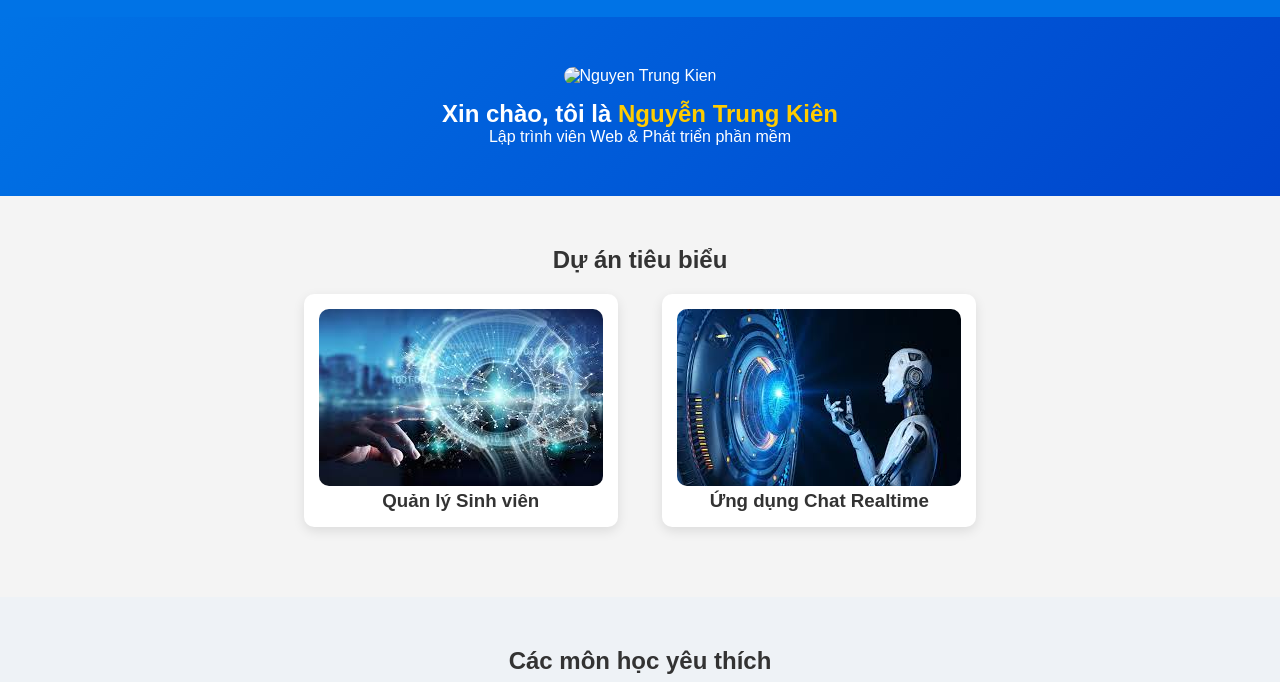
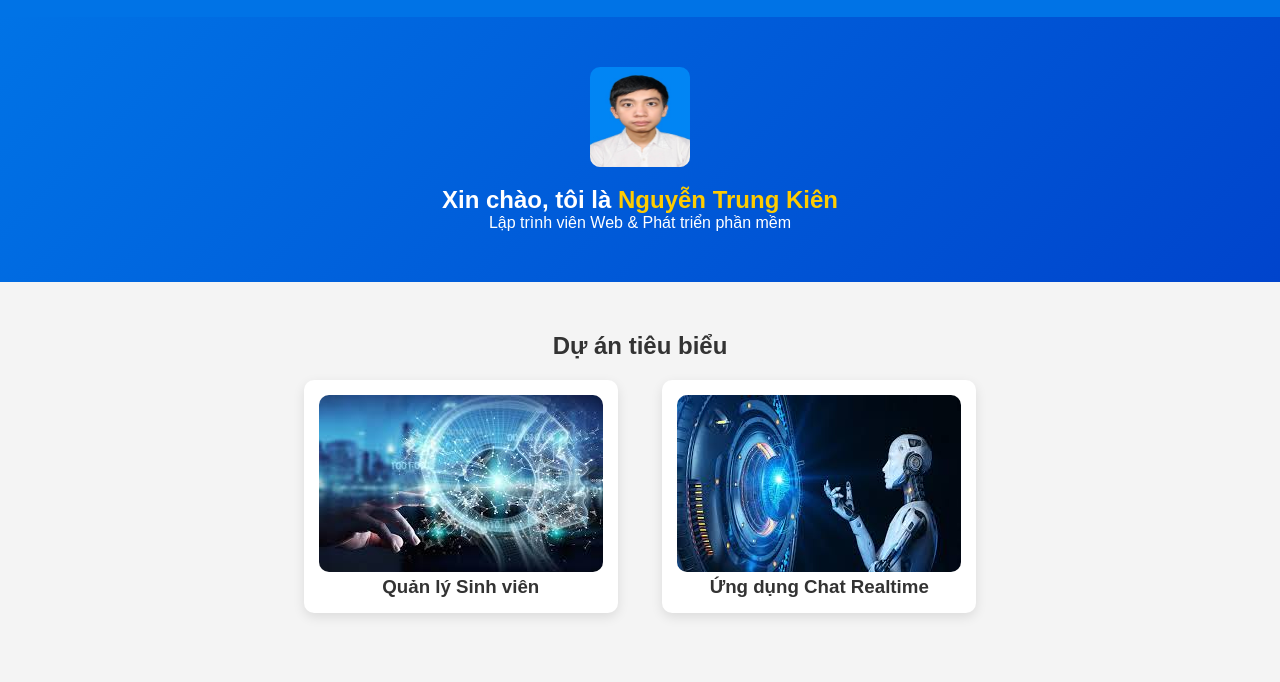
Before and after one commit to Trungnam2790/Nhom10, a plain HTML site: page index.html in a window 1280 px wide. Shown: the part 89-771 px from the top of the page. Drawn offline with Linux system fonts and the light colour scheme; a script that the page names is missing; files whose address does not match are found by name.

Commit message:
Update index.html

```diff
--- a/index.html
+++ b/index.html
@@ -25,7 +25,7 @@
 
     <section id="hero">
         <div class="hero-content">
-            <img src="images/avatar.jpg" alt="Nguyen Trung Kien" class="avatar">
+            <img src="imagess/avatar.jpg" alt="Nguyen Trung Kien" class="avatar">
             <h1>Xin chào, tôi là <span>Nguyễn Trung Kiên</span></h1>
             <p>Lập trình viên Web & Phát triển phần mềm</p>
         </div>
```
